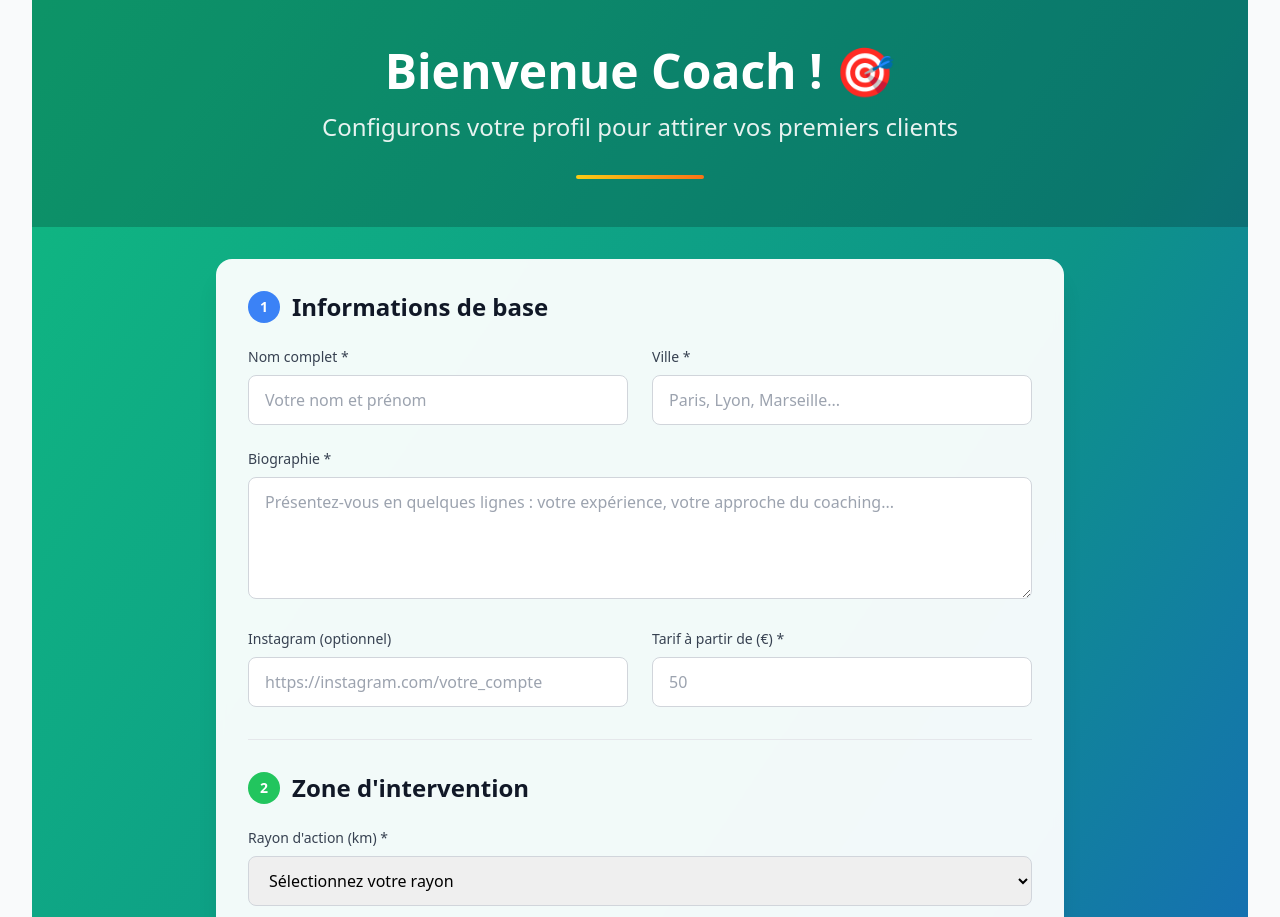
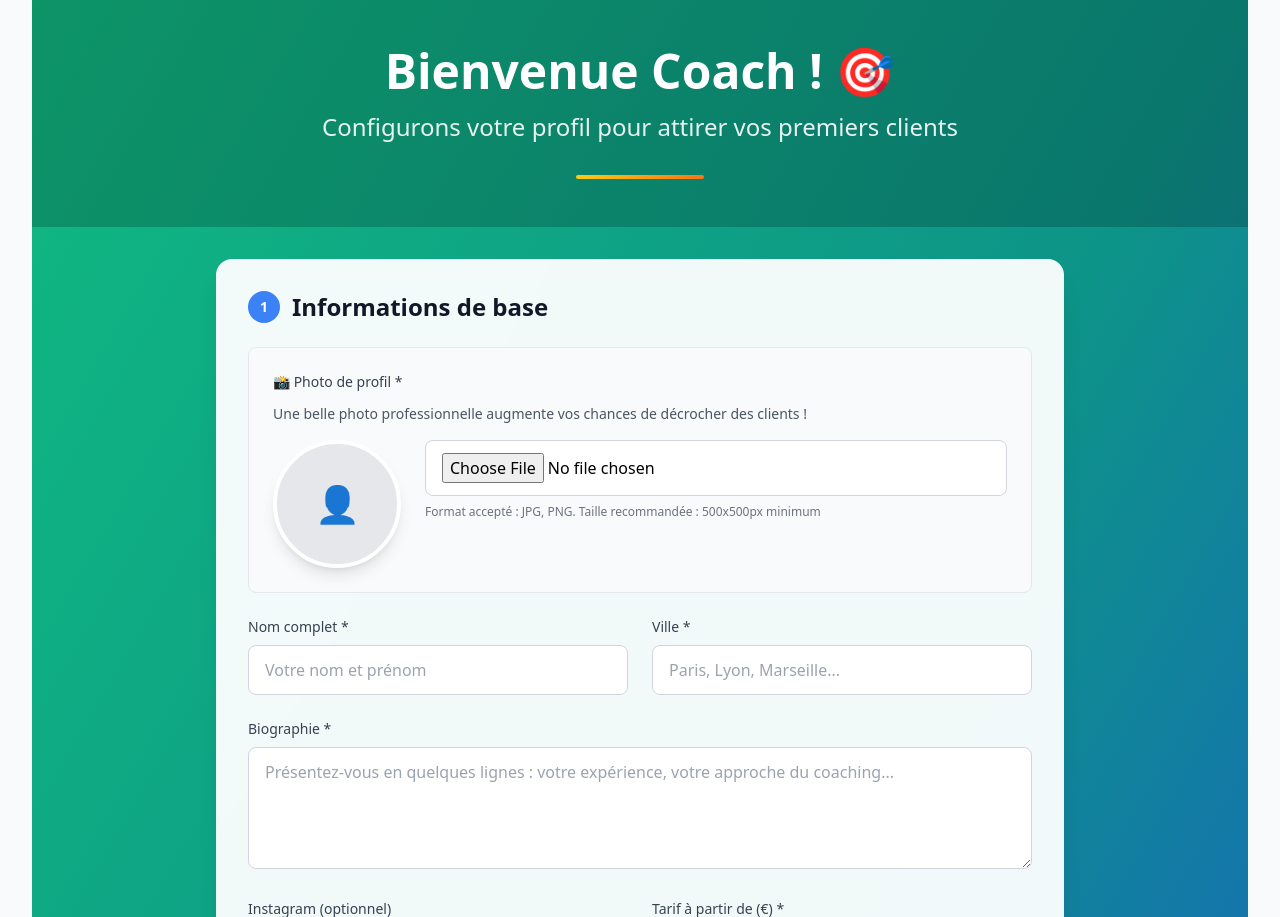
Before and after one commit to aneslucas196-beep/fitmatch, a FastAPI app: template templates/coach_profile_setup.html in a window 1280 px wide. Shown: the part 85-1002 px from the top of the page. Run offline with FastAPI, Linux system fonts and the light colour scheme; the template is opened without the code that fills it, so the values that code supplies are empty; some libraries are stand-ins or nearby versions.

Commit message:
Add profile photo upload functionality for coaches on their setup page
Update coach profile setup template to include file input for profile photo, handle image preview, and enable multipart form data for file uploads.

Replit-Commit-Author: Agent
Replit-Commit-Session-Id: 86af9be5-036d-42aa-b9b5-f3783155e8d0
Replit-Commit-Checkpoint-Type: intermediate_checkpoint
Replit-Commit-Event-Id: 73cb06e5-a920-4c27-bc3a-8a80b5495d45
Replit-Commit-Screenshot-Url: https://storage.googleapis.com/screenshot-production-us-central1/d0c256c5-c056-4a19-9e96-6fdb9485f747/86af9be5-036d-42aa-b9b5-f3783155e8d0/oV90jbL

```diff
--- a/templates/coach_profile_setup.html
+++ b/templates/coach_profile_setup.html
@@ -43,7 +43,7 @@
             </div>
             {% endif %}
 
-            <form action="/coach/profile-setup" method="POST" class="space-y-8">
+            <form action="/coach/profile-setup" method="POST" enctype="multipart/form-data" class="space-y-8">
 
                 <!-- Section 1: Informations de base -->
                 <div class="border-b border-gray-200 pb-8">
@@ -51,6 +51,37 @@
                         <div class="bg-blue-500 text-white w-8 h-8 rounded-full flex items-center justify-center mr-3 text-sm">1</div>
                         Informations de base
                     </h2>
+
+                    <!-- Photo de profil -->
+                    <div class="mb-6 p-6 bg-gray-50 rounded-lg border border-gray-200">
+                        <label class="block text-sm font-medium text-gray-700 mb-3">
+                            📸 Photo de profil *
+                        </label>
+                        <p class="text-sm text-gray-600 mb-4">Une belle photo professionnelle augmente vos chances de décrocher des clients !</p>
+
+                        <div class="flex items-start gap-6">
+                            <!-- Aperçu de l'image -->
+                            <div class="flex-shrink-0">
+                                <div id="profile-photo-preview" class="w-32 h-32 rounded-full overflow-hidden border-4 border-white shadow-lg bg-gray-200 flex items-center justify-center">
+                                    {% if coach and coach.profile_photo_url %}
+                                    <img src="{{ coach.profile_photo_url }}" alt="Photo de profil" class="w-full h-full object-cover">
+                                    {% else %}
+                                    <span class="text-4xl text-gray-400">👤</span>
+                                    {% endif %}
+                                </div>
+                            </div>
+
+                            <!-- Input file -->
+                            <div class="flex-1">
+                                <input type="file"
+                                       name="profile_photo"
+                                       id="profile_photo"
+                                       accept="image/*"
+                                       class="w-full border border-gray-300 rounded-lg px-4 py-3 focus:outline-none focus:ring-2 focus:ring-blue-500 bg-white">
+                                <p class="text-xs text-gray-500 mt-2">Format accepté : JPG, PNG. Taille recommandée : 500x500px minimum</p>
+                            </div>
+                        </div>
+                    </div>
 
                     <div class="grid grid-cols-1 md:grid-cols-2 gap-6">
                         <div>
@@ -231,8 +262,27 @@
     </div>
 </div>
 
-<!-- Scripts pour l'autocomplétion des salles -->
+<!-- Scripts pour l'autocomplétion des salles et l'aperçu photo -->
 <script>
+// Aperçu de la photo de profil
+document.addEventListener('DOMContentLoaded', function() {
+    const photoInput = document.getElementById('profile_photo');
+    const photoPreview = document.getElementById('profile-photo-preview');
+
+    if (photoInput) {
+        photoInput.addEventListener('change', function(e) {
+            const file = e.target.files[0];
+            if (file && file.type.startsWith('image/')) {
+                const reader = new FileReader();
+                reader.onload = function(e) {
+                    photoPreview.innerHTML = `<img src="${e.target.result}" alt="Aperçu" class="w-full h-full object-cover">`;
+                };
+                reader.readAsDataURL(file);
+            }
+        });
+    }
+});
+
 let selectedGyms = [];
 let allSuggestions = [];
 
```
